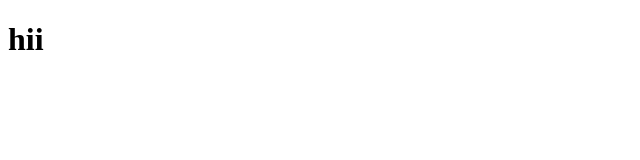
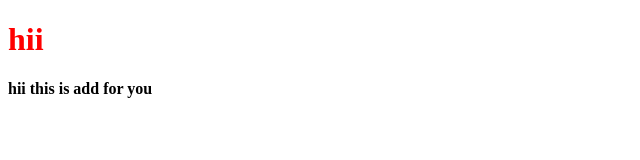
Before and after one commit to Sumonche016/my-first-repo, a plain HTML site: page index.html in a window 1280 px wide. Shown: the whole page, without its empty margins (0-640 px from the left). Drawn offline with Linux system fonts and the light colour scheme.

Commit message:
added header

```diff
--- /dev/null
+++ b/index.css
@@ -0,0 +1,3 @@
+h1 {
+    color: red;
+}
--- a/index.html
+++ b/index.html
@@ -6,12 +6,14 @@
     <meta http-equiv="X-UA-Compatible" content="IE=edge">
     <meta name="viewport" content="width=device-width, initial-scale=1.0">
     <title>MY first repo</title>
+    <link rel="stylesheet" href="index.css">
 </head>
 
 <body>
 
+    <h1>hii </h1>
 
-    <h1>hii </h1>
+    <h4>hii this is add for you</h4>
 </body>
 
 </html>
```
